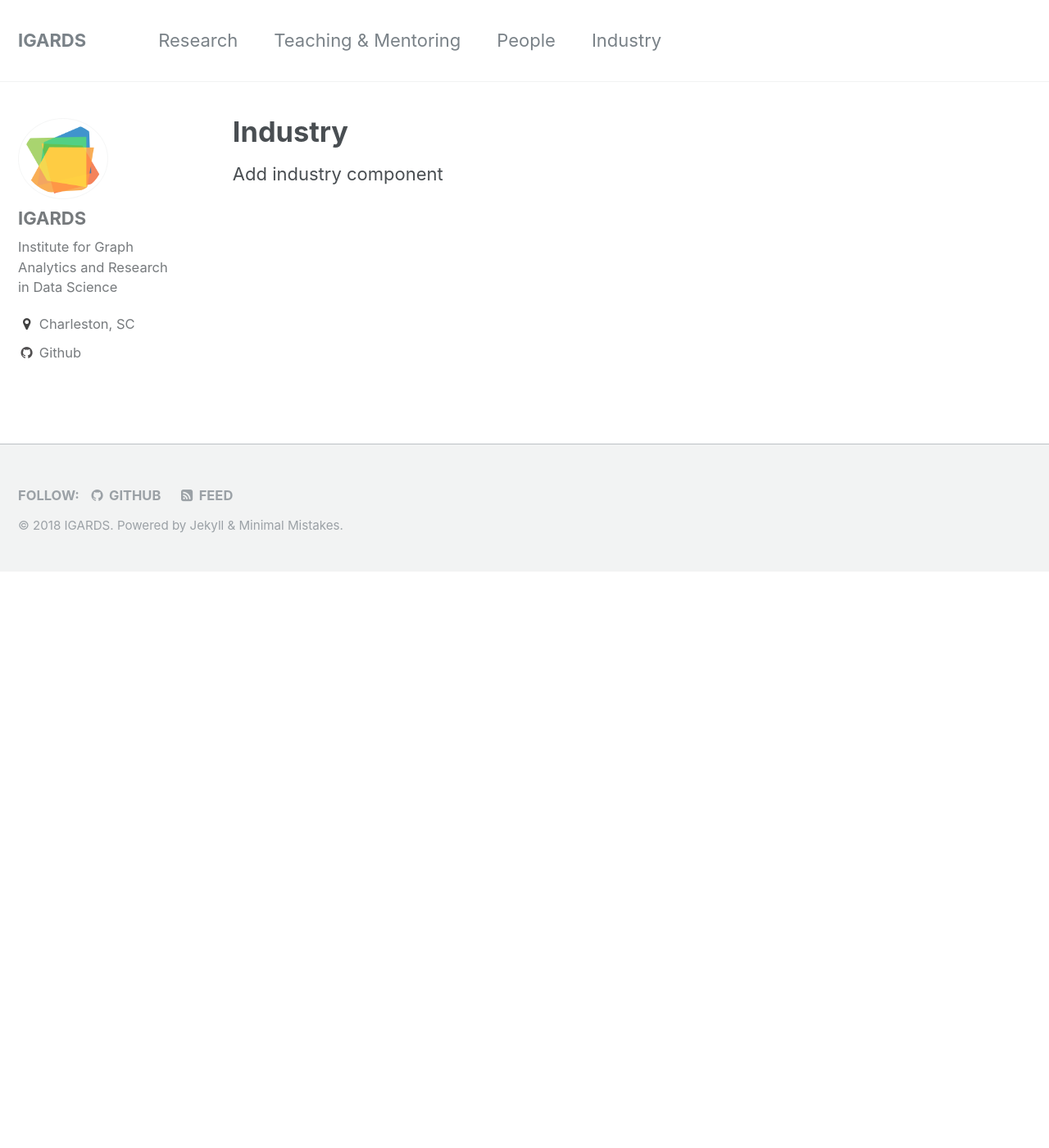
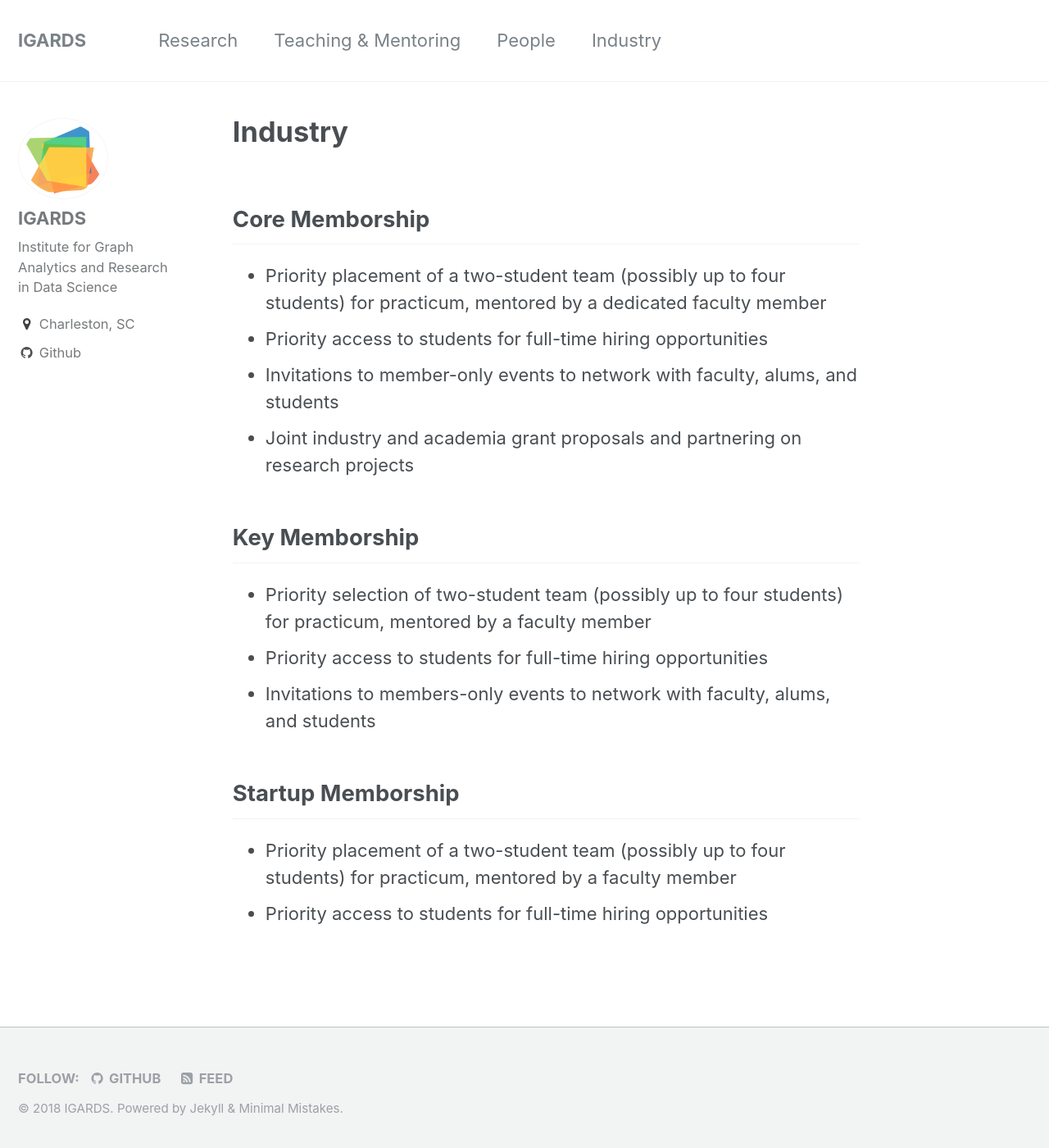
Before and after one commit to IGARDS/igards.github.io, a Jekyll site: the page built from _pages/industry.md, in a window 1280 px wide and 1400 px high. Shown: the whole window at 82% size. Built offline with Jekyll 4.4.1, drawn with Linux system fonts in a browser that asks for light colours.

Commit message:
First draft of industry

```diff
--- a/_pages/industry.md
+++ b/_pages/industry.md
@@ -5,4 +5,18 @@ excerpt: "IGARDS"
 ---
 
 {% include base_path %}
-Add industry component
+
+## Core Memborship
+* Priority placement of a two-student team (possibly up to four students) for practicum, mentored by a dedicated faculty member
+* Priority access to students for full-time hiring opportunities
+* Invitations to member-only events to network with faculty, alums, and students
+* Joint industry and academia grant proposals and partnering on research projects
+
+## Key Memborship
+* Priority selection of two-student team (possibly up to four students) for practicum, mentored by a faculty member
+* Priority access to students for full-time hiring opportunities
+* Invitations to members-only events to network with faculty, alums, and students
+
+## Startup Memborship
+* Priority placement of a two-student team (possibly up to four students) for practicum, mentored by a faculty member
+* Priority access to students for full-time hiring opportunities
```
